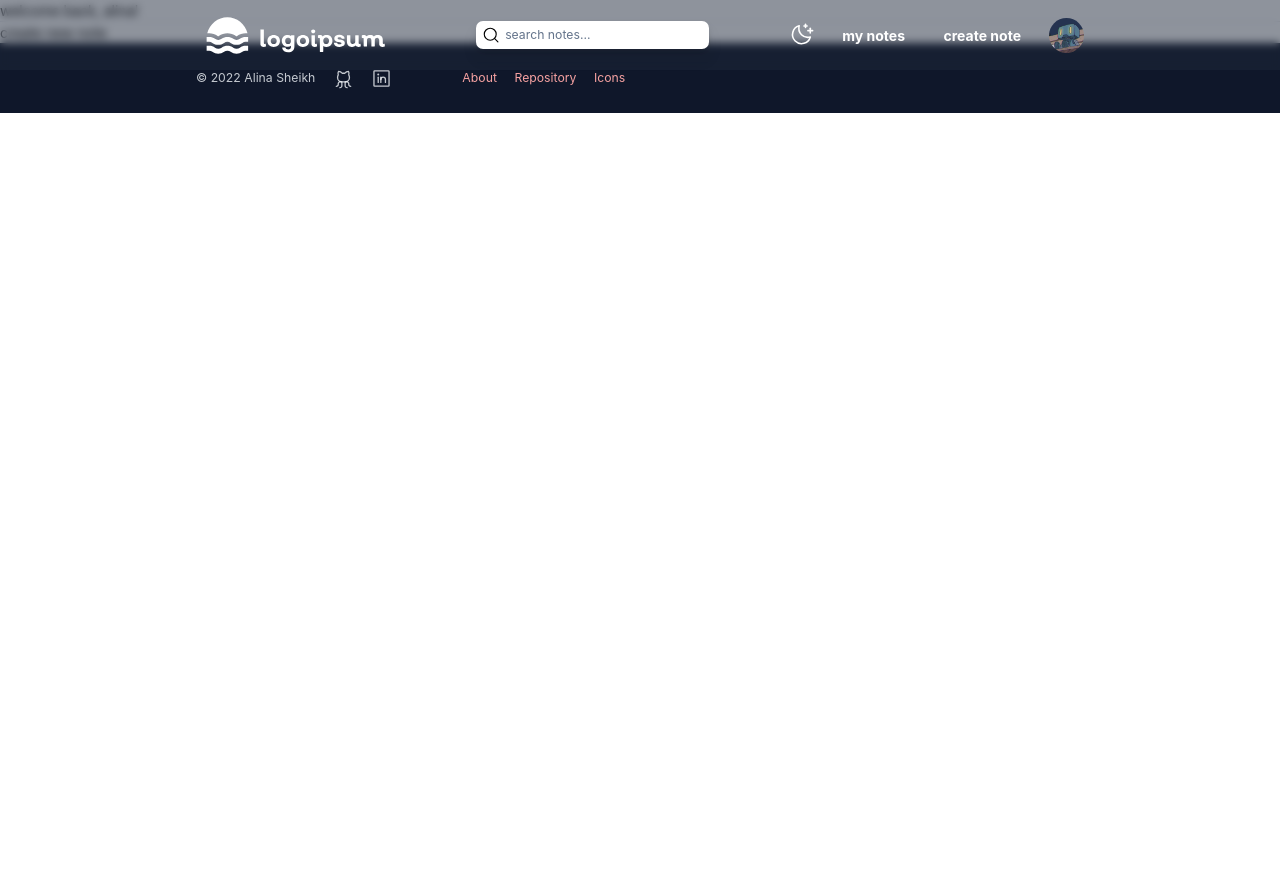
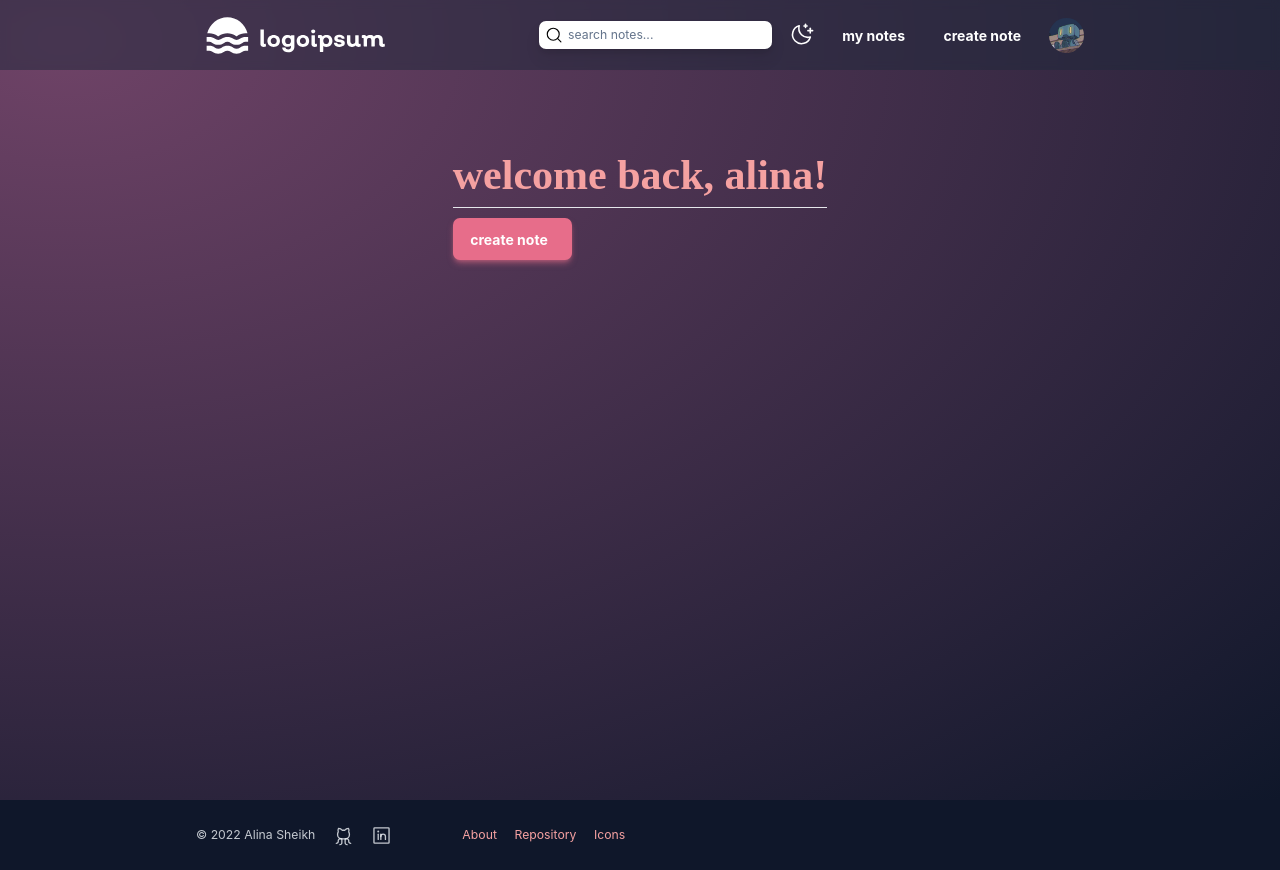
Before and after one commit to alshei/notepad-v2, a React (Create React App) app: page /mynotes in a window 1280 px wide. Before the commit the page ends 800 px from the top, so only its background shows below. Built offline with nearby package versions, Linux system fonts and the light colour scheme.

Commit message:
mainscreen set up

```diff
--- a/src/components/Header/index.js
+++ b/src/components/Header/index.js
@@ -30,7 +30,7 @@ const Header = () => {
         </Link>
       </div>
 
-      <div>
+      <div className="flex flex-row items-center gap-5 justify-between">
         {/* WHEN USER IS LOGGED IN */}
         {/* search bar */}
         <div className="flex items-center bg-white rounded-lg p-1.5 drop-shadow-lg text-black">
@@ -42,9 +42,7 @@ const Header = () => {
             name="search"
           />
         </div>
-      </div>
 
-      <div className="flex flex-row items-center gap-5 justify-between">
         {/* toggle theme icon */}
         <button onClick={() => setDark(!dark)}>
           {dark ? <MoonStars size="1.8rem" /> : <Sun size="1.8rem" />}
--- a/src/components/MainScreen.js
+++ b/src/components/MainScreen.js
@@ -2,15 +2,25 @@ import React from "react";
 
 const MainScreen = ({ title, children }) => {
   return (
-    <div className="mainback">
-      <div className="page">
-        {title && (
-          <>
-            <h1 className="heading">{title}</h1>
-            <hr />
-          </>
-        )}
-        {children}
+    <div
+      className="w-screen h-screen"
+      style={{
+        background: "radial-gradient(ellipse at 5% 5%, #6f4367, #0f172a)",
+        backgroundRepeat: "no-repeat",
+      }}
+    >
+      <div className="w-full h-full flex justify-center pl-56 pr-56">
+        <div className="mt-44">
+          {title && (
+            <>
+              <h1 className="font-ptserif font-bold text-5xl text-apricot">
+                {title}
+              </h1>
+              <hr className="mt-3 text-mauve" />
+            </>
+          )}
+          {children}
+        </div>
       </div>
     </div>
   );
--- a/src/screens/LandingPage/index.js
+++ b/src/screens/LandingPage/index.js
@@ -30,7 +30,7 @@ const LandingPage = () => {
                 name="search"
               />
             </div>
-            <Primary option="get started" link="#" />
+            <Primary option="get started" link="signup" />
           </div>
         </div>
 
--- a/src/screens/MyNotes/index.js
+++ b/src/screens/MyNotes/index.js
@@ -1,13 +1,14 @@
 import React from "react";
 import { Link } from "react-router-dom";
 import MainScreen from "../../components/MainScreen";
+import { Primary } from "../../components/Buttons";
 
 const MyNotes = () => {
   return (
     <MainScreen title="welcome back, alina!">
-      <Link to="createnote">
-        <button className="createnote">create new note</button>
-      </Link>
+      <div className="mt-3 w-[8.5rem]">
+        <Primary option="create note" link="createnote" />
+      </div>
     </MainScreen>
   );
 };
```
